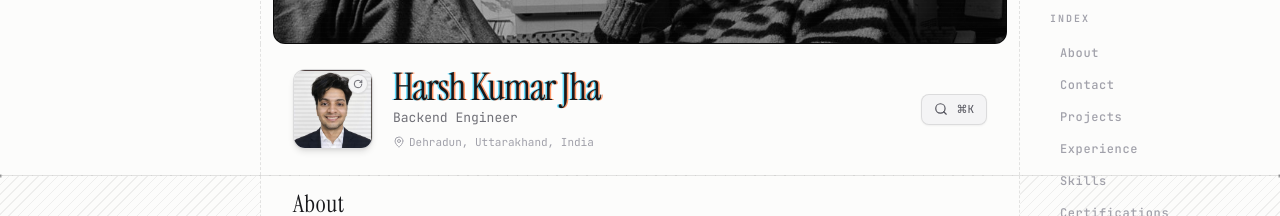
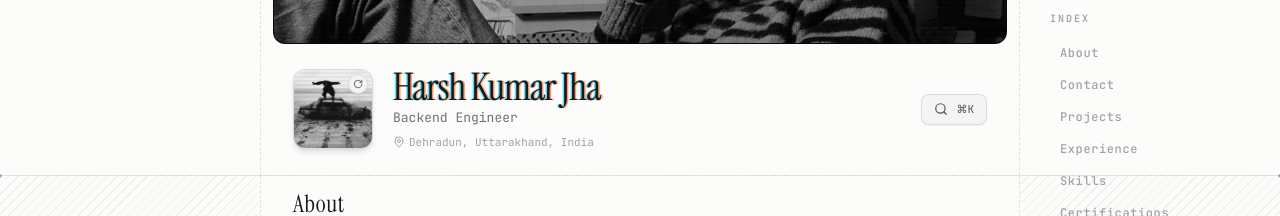
Before and after one commit to Mehro1975/my-portfolio, a React (Vite) app in the folder my-portfolio-main/: page / in a window 1280 px wide. Shown: the part 197-413 px from the top of the page. Built offline with nearby package versions, Linux system fonts and the light colour scheme; no server answers; the HTML template or start-up script is replaced by a standard one.

Commit message:
Auto-rotate profile image every 2 seconds

```diff
--- a/my-portfolio-main/src/sections/Hero.tsx
+++ b/my-portfolio-main/src/sections/Hero.tsx
@@ -23,6 +23,13 @@ export function Hero({ onOpenPalette }: { onOpenPalette?: () => void }) {
     const timer = setInterval(() => {
       setHeadlineIndex((prev) => (prev + 1) % HEADLINE_TITLES.length);
     }, 3200);
+    return () => clearInterval(timer);
+  }, []);
+
+  useEffect(() => {
+    const timer = setInterval(() => {
+      setImgIndex((prev) => (prev + 1) % site.profileImages.length);
+    }, 2000);
     return () => clearInterval(timer);
   }, []);
 
```
